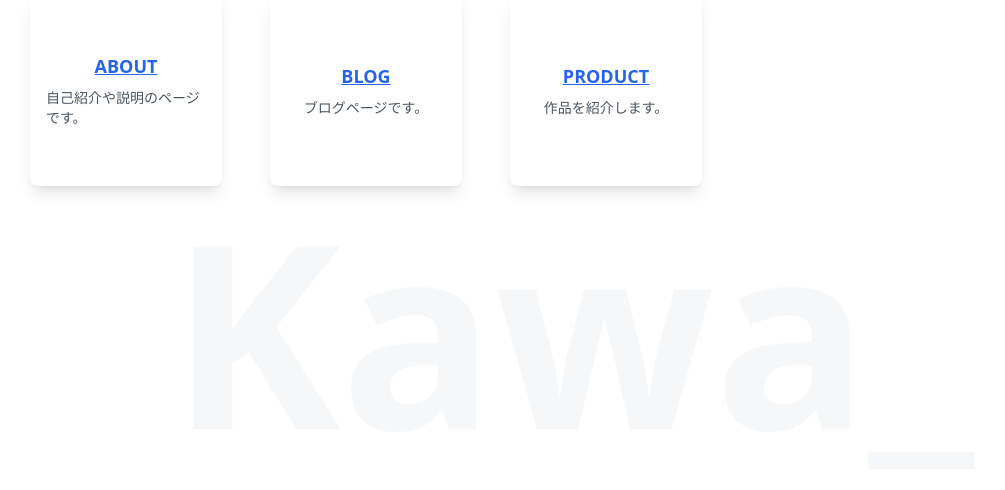
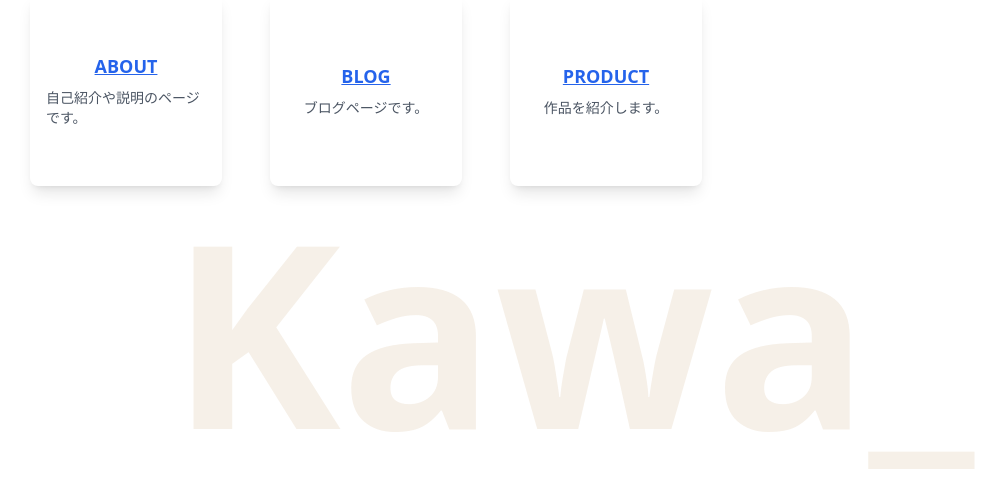
Before and after one commit to Kawa0x5F/homepage, a Next.js app: page / in a window 1280 px wide. Shown: the part 310-800 px from the top of the page, without its empty margins (274-1279 px from the left). Built offline with nearby package versions, Linux system fonts and the light colour scheme.

Commit message:
[add] 色を茶色に変更

```diff
--- a/app/component/BackgroundText.tsx
+++ b/app/component/BackgroundText.tsx
@@ -2,7 +2,7 @@ export default function BackgroundText() {
   return (
     <div className="fixed bottom-8 right-8 w-auto h-auto flex items-end pointer-events-none">
       <p
-          className="font-bold text-gray-300 opacity-20 leading-none whitespace-nowrap
+        className="font-bold text-[#d2b48c] opacity-20 leading-none whitespace-nowrap
                    text-8xl sm:text-10xl md:text-[12rem] lg:text-[15rem] xl:text-[20rem]"
         style={{
           fontSize: "clamp(8rem, 20vw, 30rem)", // 画面幅の 20% を基準に拡大
```
Lines whose indentation alone changed are shown as unchanged.
